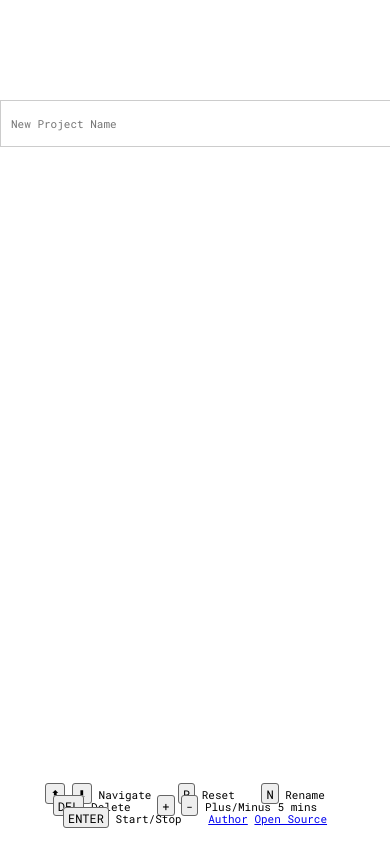
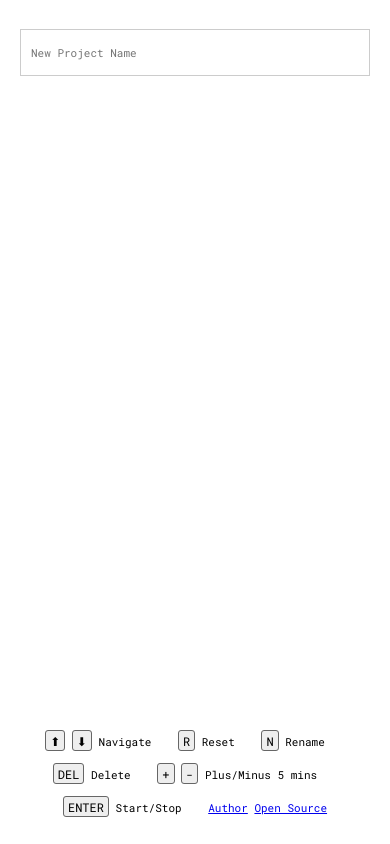
Before and after one commit to gridwalk/simple-time-tracker, a website: page src/html/index.html in a window 390 px wide. Drawn offline with nearby package versions, Linux system fonts and the light colour scheme; files that its build step writes are made by us from their sources.

Commit message:
mobile friendly

```diff
--- a/src/html/index.html
+++ b/src/html/index.html
@@ -62,12 +62,5 @@
 
   <script src='main.js'></script>
 
-  <script>
-    // This is the LiveReload snippet that tells the page to refresh when you make a change.
-    // You can delete if before uploading your finished site.
-    document.write('<script src="http://' + (location.host || 'localhost').split(':')[0] +
-  ':35729/livereload.js?snipver=1"></' + 'script>')
-  </script>
-
 </body>
 </html>
--- a/src/js/app/main.js
+++ b/src/js/app/main.js
@@ -12,8 +12,9 @@ window.addEventListener('keydown',function(e){
   var inputIsFocused = (document.activeElement.tagName == 'INPUT')
 
   // delete
-  if(e.which == 46){
+  if(e.which == 46 || e.which == 8){
     if(inputIsFocused) return
+    if(focusId == null) return
     confirmDeleteSelected(focusId)
     return
   }
--- a/src/scss/style.scss
+++ b/src/scss/style.scss
@@ -13,8 +13,9 @@ body{
 }
 
 .container{
-  margin: 100px auto;
-  width: 400px;
+  margin: 7.5vw auto 0;
+  max-width: 400px;
+  padding: 0 20px;
 }
 
 input{
@@ -58,7 +59,8 @@ input{
   width: 100%;
   text-align: center;
   background-color: #fff;
-  padding: 20px 0;
+  padding: 20px;
+  line-height: 3em;
   >div{
     display: inline-block;
     margin-right: 20px;
```
Also changed, not shown: dist/index.html, dist/main.js, dist/style.css.
